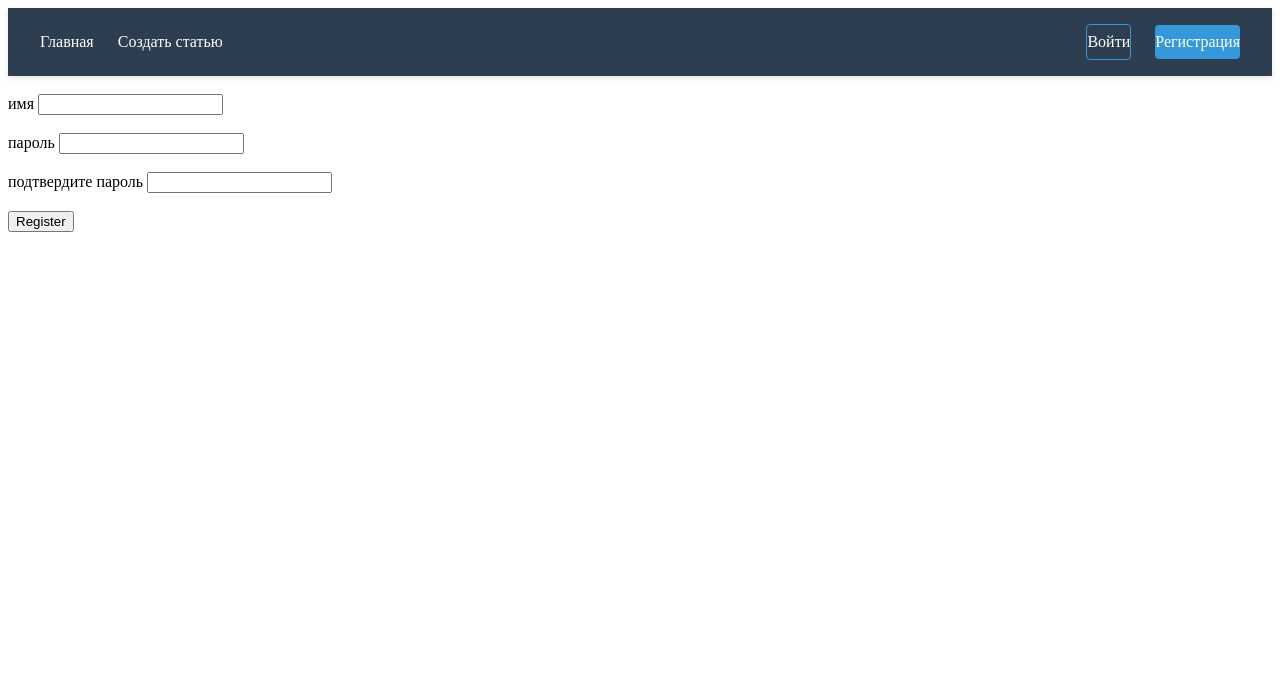
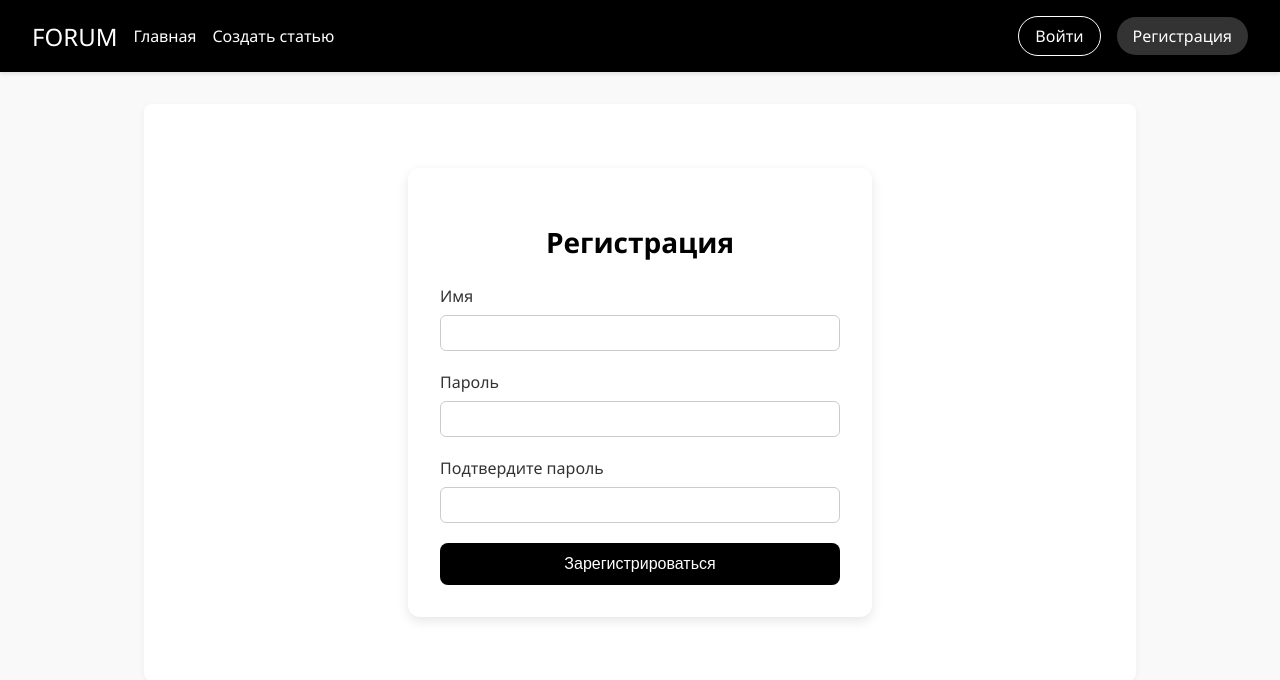
Before and after one commit to fckngUser/forum, a Django app: page /register/ in a window 1280 px wide. Shown: the top 680 px of the page. Run offline with Django 5.2, Linux system fonts and the light colour scheme.

Commit message:
add beautiful css

```diff
--- a/forumApp/static/css/base.css
+++ b/forumApp/static/css/base.css
@@ -1,88 +1,197 @@
-/* Навигационная панель */
+/* base.css */
+
+body {
+    margin: 0;
+    font-family: 'Segoe UI', Tahoma, Geneva, Verdana, sans-serif;
+    background-color: #f9f9f9;
+    color: #000;
+}
+
 .navbar {
-    background-color: #2c3e50;
+    background-color: #000;
+    color: white;
     padding: 1rem 2rem;
+    box-shadow: 0 2px 4px rgba(0,0,0,0.1);
+    position: sticky;
+    top: 0;
+    z-index: 10;
+}
+
+.nav-container {
     display: flex;
     justify-content: space-between;
     align-items: center;
-    box-shadow: 0 2px 5px rgba(0,0,0,0.1);
 }
 
 .nav-left, .nav-right {
     display: flex;
     align-items: center;
-    gap: 1.5rem;
+    gap: 1rem;
+}
+
+.nav-logo, .nav-link, .nav-btn, .nav-profile {
+    color: white;
+    text-decoration: none;
+    font-weight: 500;
+    transition: color 0.3s ease;
 }
 
 .nav-logo {
-    font-weight: bold;
-    font-size: 1.2rem;
-    margin-right: 2rem;
+    font-size: 1.5rem;
 }
 
-.navbar a {
-    color: white;
-    text-decoration: none;
-    padding: 0.5rem 0;
-    position: relative;
-    transition: color 0.3s;
+.nav-link:hover, .nav-btn:hover, .nav-profile:hover {
+    color: #666;
 }
 
-.navbar a:hover {
-    color: #3498db;
+.nav-btn {
+    padding: 0.5rem 1rem;
+    border-radius: 20px;
+    border: 1px solid white;
 }
 
-/* Стили для профиля */
+.nav-login {
+    background-color: transparent;
+}
+
+.nav-register {
+    background-color: #333;
+    color: white;
+    border: none;
+}
+
+.avatar-container {
+    width: 32px;
+    height: 32px;
+    overflow: hidden;
+    border-radius: 50%;
+    background-color: #ddd;
+    display: flex;
+    align-items: center;
+    justify-content: center;
+}
+
+.avatar {
+    width: 100%;
+    height: auto;
+    display: block;
+}
+
+.avatar-default {
+    font-weight: bold;
+    color: #000;
+}
+
+.username {
+    margin-left: 0.5rem;
+}
+
+.dropdown {
+    position: relative;
+}
+
+.dropdown-menu {
+    position: absolute;
+    top: 100%;
+    right: 0;
+    background-color: white;
+    color: #000;
+    border: 1px solid #ccc;
+    border-radius: 5px;
+    display: none;
+    flex-direction: column;
+    min-width: 160px;
+    padding: 0.5rem 0;
+    box-shadow: 0 4px 8px rgba(0,0,0,0.1);
+}
+
+.dropdown:hover .dropdown-menu {
+    display: flex;
+}
+
+.dropdown-menu a {
+    padding: 0.5rem 1rem;
+    text-decoration: none;
+    color: #000;
+    transition: background 0.3s;
+}
+
+.dropdown-menu a:hover {
+    background-color: #f1f1f1;
+}
+
+.main-container {
+    max-width: 960px;
+    margin: 2rem auto;
+    padding: 1rem;
+    background: white;
+    border-radius: 8px;
+    box-shadow: 0 2px 6px rgba(0, 0, 0, 0.05);
+}
+
 .nav-profile {
     display: flex;
     align-items: center;
     gap: 0.5rem;
 }
 
-.avatar, .avatar-default {
-    width: 32px;
-    height: 32px;
-    border-radius: 50%;
-    background-color: #3498db;
+.profile-info {
     display: flex;
     align-items: center;
-    justify-content: center;
-    color: white;
-    font-weight: bold;
+    gap: 0.5rem;
 }
 
-.avatar {
-    object-fit: cover;
+.login-form-container {
+    max-width: 400px;
+    margin: 3rem auto;
+    padding: 2rem;
+    background-color: #fff;
+    border-radius: 12px;
+    box-shadow: 0 4px 12px rgba(0, 0, 0, 0.1);
 }
 
-/* Кнопки входа/выхода */
-.nav-login, .nav-register, .nav-logout {
-    padding: 0.5rem 1rem;
-    border-radius: 4px;
-    transition: background-color 0.3s;
+.login-form h2 {
+    text-align: center;
+    margin-bottom: 1.5rem;
+    font-size: 1.75rem;
+    color: #000;
 }
 
-.nav-login {
-    background-color: transparent;
-    border: 1px solid #3498db;
+.login-form {
+    display: flex;
+    flex-direction: column;
+    gap: 1.2rem;
 }
 
-.nav-register {
-    background-color: #3498db;
+.form-group {
+    display: flex;
+    flex-direction: column;
+    text-align: left;
 }
 
-.nav-logout {
-    background-color: #e74c3c;
+.form-group label {
+    margin-bottom: 0.5rem;
+    font-weight: 500;
 }
 
-.nav-login:hover {
-    background-color: rgba(52, 152, 219, 0.1);
+.login-form input {
+    padding: 0.5rem;
+    border-radius: 6px;
+    border: 1px solid #ccc;
+    font-size: 1rem;
 }
 
-.nav-register:hover {
-    background-color: #2980b9;
+.login-form button {
+    padding: 0.75rem;
+    background-color: #000;
+    color: #fff;
+    border: none;
+    border-radius: 8px;
+    font-size: 1rem;
+    cursor: pointer;
+    transition: background 0.3s ease;
 }
 
-.nav-logout:hover {
-    background-color: #c0392b;
+.login-form button:hover {
+    background-color: #333;
 }
--- /dev/null
+++ b/forumApp/static/css/register.css
@@ -0,0 +1,55 @@
+.form-container {
+    max-width: 400px;
+    margin: 3rem auto;
+    padding: 2rem;
+    background-color: #fff;
+    border-radius: 12px;
+    box-shadow: 0 4px 12px rgba(0, 0, 0, 0.1);
+    text-align: center;
+}
+
+.form-container h2 {
+    margin-bottom: 1.5rem;
+    font-size: 1.75rem;
+    color: #000;
+}
+
+.form {
+    display: flex;
+    flex-direction: column;
+    gap: 1.25rem;
+}
+
+.form-group {
+    display: flex;
+    flex-direction: column;
+    text-align: left;
+}
+
+.form-group label {
+    font-weight: 500;
+    margin-bottom: 0.5rem;
+    color: #333;
+}
+
+.form-group input {
+    padding: 0.5rem;
+    border-radius: 6px;
+    border: 1px solid #ccc;
+    font-size: 1rem;
+}
+
+button[type="submit"] {
+    padding: 0.75rem;
+    background-color: #000;
+    color: #fff;
+    border: none;
+    border-radius: 8px;
+    font-size: 1rem;
+    cursor: pointer;
+    transition: background 0.3s ease;
+}
+
+button[type="submit"]:hover {
+    background-color: #333;
+}
--- a/forumApp/templates/base.html
+++ b/forumApp/templates/base.html
@@ -5,38 +5,54 @@
 <head>
     <meta charset="utf-8" />
     <title>{% block title %}Мой блог{% endblock %}</title>
+
+    {% block extra_css %}{% endblock %}
     <link rel="stylesheet" href="{% static 'css/base.css' %}">
-    {% block extra_css %}{% endblock %}
+
+
 </head>
 <body>
     <nav class="navbar">
+        <div class="nav-container">
             <div class="nav-left">
-            <a href="/">Главная</a>
+                <a href="/" class="nav-logo"><i class="fas fa-book-open"></i> FORUM</a>
+                <a href="/" class="nav-link"><i class="fas fa-home"></i> Главная</a>
                 {% if user.is_authenticated %}
-                <a href="/create/">Создать статью</a>
+                    <a href="/create/" class="nav-link"><i class="fas fa-plus-circle"></i> Создать статью</a>
                 {% else %}
-                <a href="/login/?next=/create/" class="nav-create">Создать статью</a>
+                    <a href="/login/?next=/create/" class="nav-link nav-create"><i class="fas fa-plus-circle"></i> Создать статью</a>
                 {% endif %}
             </div>
             <div class="nav-right">
                 {% if user.is_authenticated %}
+                    <div class="dropdown">
                         <a href="{% url 'profile' %}" class="nav-profile">
-                    <span>{{ user.username }}</span>
+                            <div class="profile-info">
+                                <div class="avatar-container">
                                     {% if user.profile.avatar %}
                                         <img src="{{ user.profile.avatar.url }}" alt="Аватар" class="avatar">
                                     {% else %}
                                         <div class="avatar-default">{{ user.username|first|upper }}</div>
                                     {% endif %}
+                                </div>
+                                <span class="username">{{ user.username }}</span>
+                            </div>
+                            <i class="fas fa-chevron-down dropdown-icon"></i>
                         </a>
-                <a href="{% url 'logout' %}" class="nav-logout">Выйти</a>
+                        <div class="dropdown-menu">
+                            <a href="{% url 'profile' %}"><i class="fas fa-user"></i> Профиль</a>
+                            <a href="{% url 'logout' %}"><i class="fas fa-sign-out-alt"></i> Выйти</a>
+                        </div>
+                    </div>
                 {% else %}
-                <a href="/login/" class="nav-login">Войти</a>
-                <a href="/register/" class="nav-register">Регистрация</a>
+                    <a href="/login/" class="nav-btn nav-login"><i class="fas fa-sign-in-alt"></i> Войти</a>
+                    <a href="/register/" class="nav-btn nav-register"><i class="fas fa-user-plus"></i> Регистрация</a>
                 {% endif %}
+            </div>
         </div>
     </nav>
 
-    <div class="container">
+    <div class="main-container">
         {% block content %}{% endblock %}
     </div>
 
--- a/forumApp/templates/registration/register.html
+++ b/forumApp/templates/registration/register.html
@@ -1,35 +1,34 @@
 {% extends 'base.html' %}
+{% load static %}
 
-{% block title %}регистрация{% endblock %}
+{% block title %}Регистрация{% endblock %}
+
+{% block extra_css %}
+<link rel="stylesheet" href="{% static 'css/register.css' %}">
+{% endblock %}
 
 {% block content %}
+<div class="form-container">
+    <h2>Регистрация</h2>
+    <form method="POST" class="form">
+        {% csrf_token %}
 
-<form method="POST">
-{% csrf_token %}
-    <br>
-    <div>
-        <label>имя</label>
-        <input type="text" name="username" required>
-    </div>
-    <br>
+        <div class="form-group">
+            <label for="username">Имя</label>
+            <input type="text" name="username" id="username" required>
+        </div>
 
-    <div>
-        <label>пароль</label>
-        <input type="text" name="password" required>
-    </div>
-    <br>
+        <div class="form-group">
+            <label for="password">Пароль</label>
+            <input type="password" name="password" id="password" required>
+        </div>
 
-    <div>
-        <label>подтвердите пароль</label>
-        <input type="text" name="confirm_password" required>
-    </div>
-    <br>
+        <div class="form-group">
+            <label for="confirm_password">Подтвердите пароль</label>
+            <input type="password" name="confirm_password" id="confirm_password" required>
+        </div>
 
-    <div>
-        <button type="submit">Register</button>
-    </div>
-    <br>
-
-</form>
-
+        <button type="submit">Зарегистрироваться</button>
+    </form>
+</div>
 {% endblock %}
--- a/forumApp/views.py
+++ b/forumApp/views.py
@@ -59,7 +59,7 @@ def register_page(request):
                 user = User.objects.create_user(username=username, password=password)
                 user.save()
                 login(request, user)
-                return redirect('home')
+                return redirect('create_article')
             except:
                 messages.error(request, 'Username already exists')
 
```
Also changed, not shown: forumApp/static/css/login.css (added, +49 -0 lines), forumApp/static/css/main_page.css (+7 -15 lines), forumApp/templates/registration/login.html (+16 -20 lines), db.sqlite3. Lines whose indentation alone changed are shown as unchanged.
